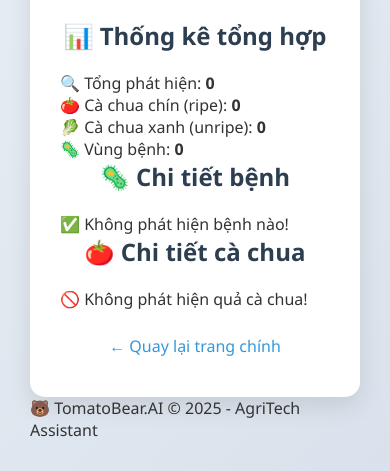
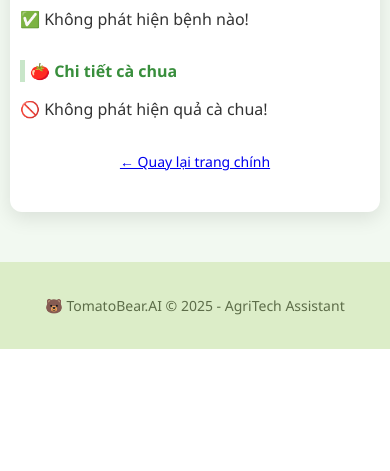
Before and after one commit to beartobear/tomato-disease-detection, a Flask app: template templates/result.html in a window 390 px wide. Shown: the part 779-1250 px from the top of the page. After the commit the page ends 1128 px from the top, so only its background shows below. Run offline with Flask 3, Linux system fonts and the light colour scheme; the template is opened without the code that fills it, so the values that code supplies are empty.

Commit message:
Update style.css

```diff
--- a/static/style.css
+++ b/static/style.css
@@ -1,89 +1,140 @@
-* {
-  box-sizing: border-box;
+body {
+  font-family: 'Segoe UI', sans-serif;
+  background-color: #f2f9f1;
+  color: #333;
   margin: 0;
   padding: 0;
 }
 
-body {
-  font-family: 'Segoe UI', sans-serif;
-  background: linear-gradient(135deg, #f0f4f8, #d9e2ec);
-  color: #333;
-  min-height: 100vh;
-  padding: 30px;
+header {
+  background-color: #d0f0c0;
+  padding: 20px;
+  text-align: center;
+  border-bottom: 4px solid #a3d977;
+  position: relative;
+}
+
+.logo {
+  height: 60px;
+  max-width: 100px;
+  object-fit: contain;
+  position: absolute;
+  top: 10px;
+  left: 20px;
+}
+
+header h1 {
+  font-size: 24px;
+  margin: 0;
+  color: #2e7d32;
 }
 
 .container {
-  max-width: 800px;
-  margin: auto;
-  background: white;
-  padding: 40px 30px;
-  border-radius: 15px;
-  box-shadow: 0 10px 25px rgba(0, 0, 0, 0.1);
+  max-width: 900px;
+  margin: 30px auto;
+  padding: 20px;
+  background: #ffffff;
+  border-radius: 12px;
+  box-shadow: 0 6px 20px rgba(0, 0, 0, 0.1);
 }
 
-h2, h3 {
-  text-align: center;
-  margin-bottom: 20px;
-  color: #2c3e50;
+.section {
+  margin-bottom: 30px;
+}
+
+.section h2 {
+  color: #388e3c;
+  margin-bottom: 15px;
+  border-left: 5px solid #c8e6c9;
+  padding-left: 10px;
 }
 
 input[type="file"],
 input[type="submit"],
 button {
   display: block;
-  margin: 15px auto;
-  padding: 12px 30px;
-  background-color: #2ecc71;
+  margin: 10px auto;
+  padding: 10px 25px;
+  font-size: 16px;
+  background-color: #66bb6a;
   color: white;
-  font-size: 16px;
   border: none;
   border-radius: 8px;
-  transition: background-color 0.3s ease;
+  cursor: pointer;
+  transition: background 0.2s;
 }
 
 input[type="submit"]:hover,
 button:hover {
-  background-color: #27ae60;
+  background-color: #4caf50;
 }
 
-video, img {
+video {
   display: block;
-  margin: 20px auto;
+  margin: 0 auto 10px;
   max-width: 100%;
   border-radius: 10px;
-  border: 3px solid #ccc;
+  border: 2px solid #a5d6a7;
 }
 
-ul {
-  list-style-type: none;
-  padding-left: 0;
-  margin-top: 10px;
+footer {
+  margin-top: 50px;
+  padding: 20px;
+  background-color: #dcedc8;
+  text-align: center;
+  font-size: 14px;
+  color: #5d6d49;
 }
 
-li {
-  background-color: #f1f8f9;
-  margin: 10px 0;
-  padding: 12px 20px;
-  border-left: 6px solid #3498db;
-  border-radius: 6px;
-  font-size: 15px;
+/* --------- Responsive: Mobile-first --------- */
+@media (max-width: 768px) {
+  header h1 {
+    font-size: 18px;
+    padding-top: 70px;
+    text-align: center;
+    line-height: 1.4;
   }
 
-hr {
-  margin: 30px 0;
-  border: 0;
-  height: 1px;
-  background: #ccc;
+  .logo {
+    height: 50px;
+    max-width: 80px;
+    top: 10px;
+    left: 10px;
   }
 
-a {
-  display: block;
-  text-align: center;
-  margin-top: 25px;
-  color: #3498db;
-  text-decoration: none;
+  .container {
+    padding: 10px;
+    margin: 10px;
   }
 
-a:hover {
-  text-decoration: underline;
+  .card {
+    font-size: 14px;
+    padding: 10px;
+    margin: 5px auto;
   }
+
+  .section h2 {
+    font-size: 16px;
+    padding-left: 5px;
+  }
+
+  input[type="file"],
+  input[type="submit"],
+  button {
+    font-size: 14px;
+    padding: 8px 18px;
+    width: 90%;
+    margin: 8px auto;
+  }
+
+  video {
+    width: 100%;
+    border-radius: 10px;
+  }
+
+  .back-btn {
+    font-size: 14px;
+    padding: 8px 18px;
+    width: 90%;
+  }
+}
```
Lines whose indentation alone changed are shown as unchanged.
